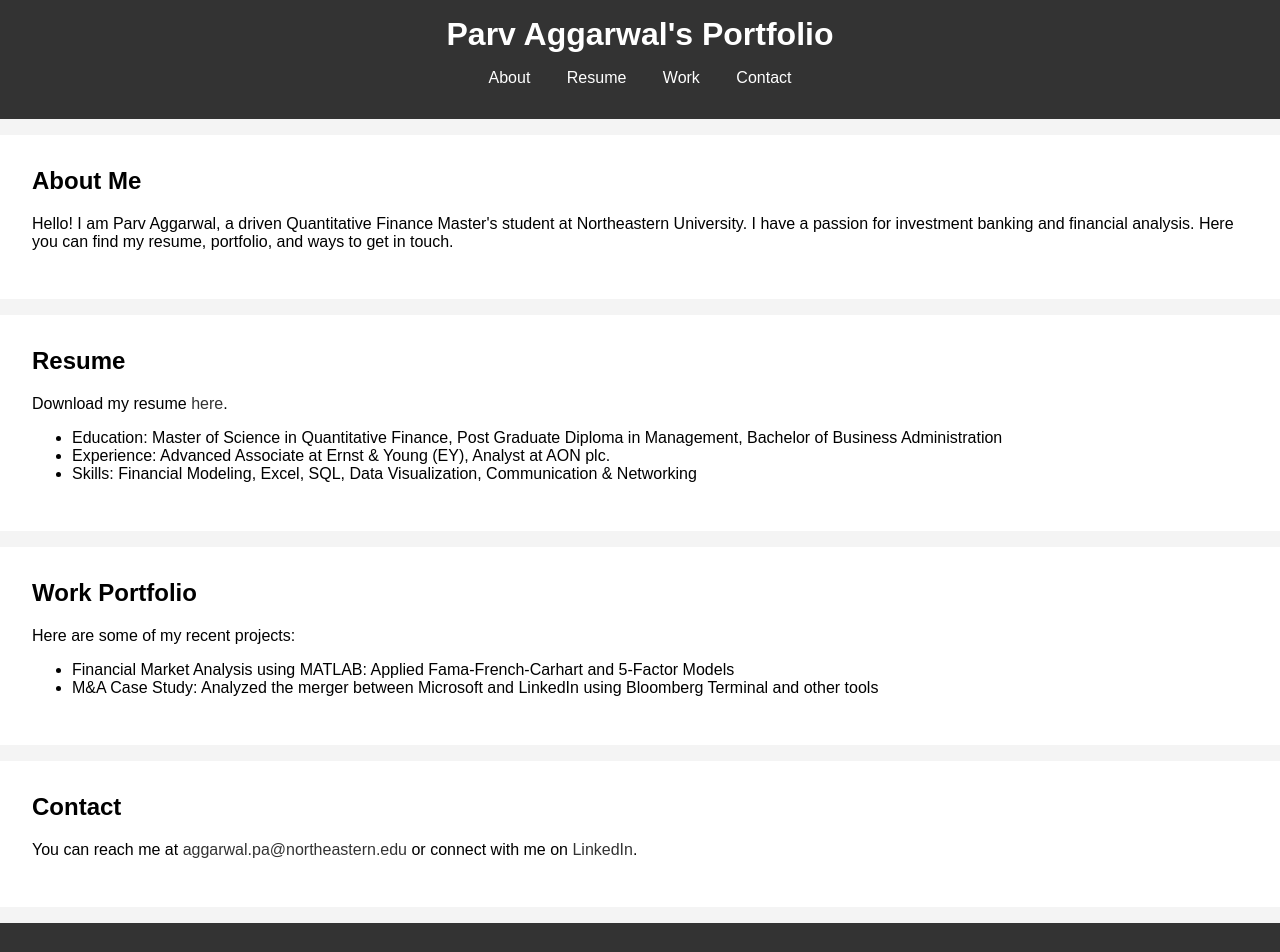
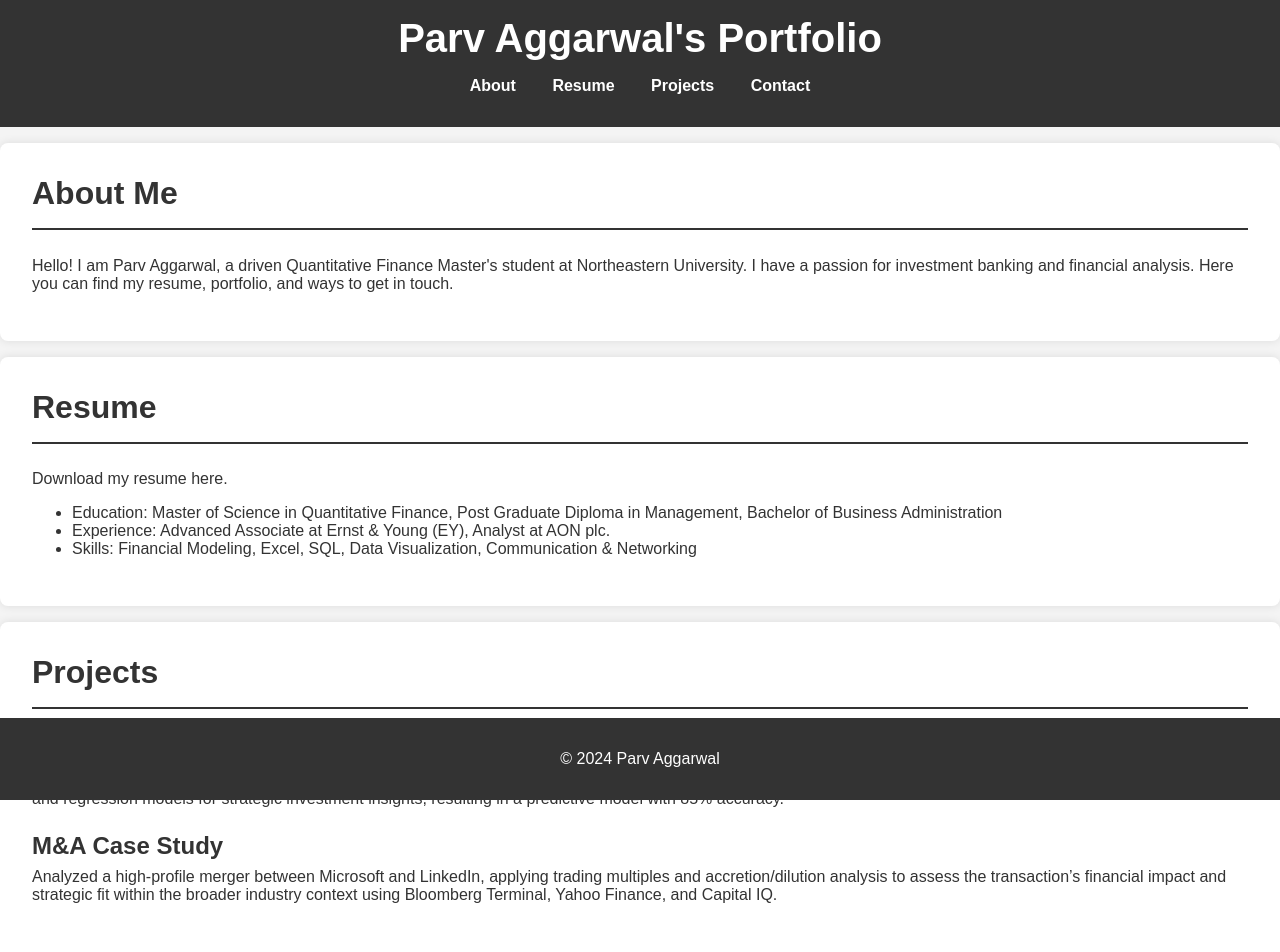
Before and after one commit to ParvAgg/Parv-Portfolio, a plain HTML site: page index.html in a window 1280 px wide. Shown: the top 952 px of the page. Drawn offline with Linux system fonts and the light colour scheme.

Commit message:
Add files via upload

```diff
--- a/index.html
+++ b/index.html
@@ -13,7 +13,7 @@
             <ul>
                 <li><a href="#about">About</a></li>
                 <li><a href="#resume">Resume</a></li>
-                <li><a href="#work">Work</a></li>
+                <li><a href="#projects">Projects</a></li>
                 <li><a href="#contact">Contact</a></li>
             </ul>
         </nav>
@@ -31,13 +31,17 @@
             <li>Skills: Financial Modeling, Excel, SQL, Data Visualization, Communication & Networking</li>
         </ul>
     </section>
-    <section id="work">
-        <h2>Work Portfolio</h2>
-        <p>Here are some of my recent projects:</p>
-        <ul>
-            <li>Financial Market Analysis using MATLAB: Applied Fama-French-Carhart and 5-Factor Models</li>
-            <li>M&A Case Study: Analyzed the merger between Microsoft and LinkedIn using Bloomberg Terminal and other tools</li>
-        </ul>
+    <section id="projects">
+        <h2>Projects</h2>
+        <div class="project">
+            <h3>Financial Market Analysis using MATLAB</h3>
+            <p>Applied Fama-French-Carhart and 5-Factor Models using MATLAB to analyze industry portfolios, focusing on risk-return profiles and market trends. Devised time series and regression models for strategic investment insights, resulting in a predictive model with 85% accuracy.</p>
+        </div>
+        <div class="project">
+            <h3>M&A Case Study</h3>
+            <p>Analyzed a high-profile merger between Microsoft and LinkedIn, applying trading multiples and accretion/dilution analysis to assess the transaction’s financial impact and strategic fit within the broader industry context using Bloomberg Terminal, Yahoo Finance, and Capital IQ.</p>
+        </div>
+        <!-- Add more projects as needed -->
     </section>
     <section id="contact">
         <h2>Contact</h2>
--- a/styles.css
+++ b/styles.css
@@ -3,6 +3,7 @@ body {
     margin: 0;
     padding: 0;
     background-color: #f4f4f4;
+    color: #333;
 }
 
 header {
@@ -14,6 +15,7 @@ header {
 
 header h1 {
     margin: 0;
+    font-size: 2.5em;
 }
 
 nav ul {
@@ -29,16 +31,35 @@ nav ul li {
 nav ul li a {
     color: white;
     text-decoration: none;
+    font-weight: bold;
 }
 
 section {
     padding: 2em;
     margin: 1em 0;
     background-color: white;
+    border-radius: 8px;
+    box-shadow: 0 0 10px rgba(0, 0, 0, 0.1);
 }
 
 section h2 {
     margin-top: 0;
+    font-size: 2em;
+    border-bottom: 2px solid #333;
+    padding-bottom: 0.5em;
+}
+
+.project {
+    margin-bottom: 1.5em;
+}
+
+.project h3 {
+    margin: 0;
+    font-size: 1.5em;
+}
+
+.project p {
+    margin: 0.5em 0 0 0;
 }
 
 footer {
@@ -46,6 +67,9 @@ footer {
     padding: 1em 0;
     background-color: #333;
     color: white;
+    position: fixed;
+    width: 100%;
+    bottom: 0;
 }
 
 a {
```
